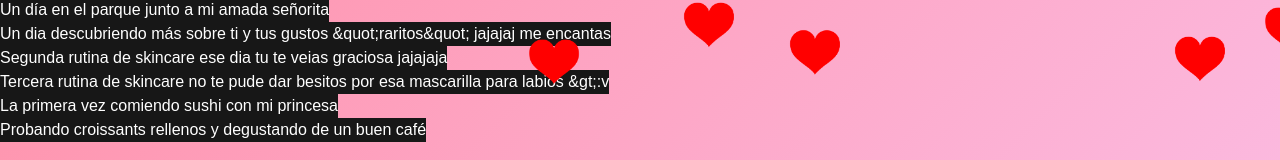
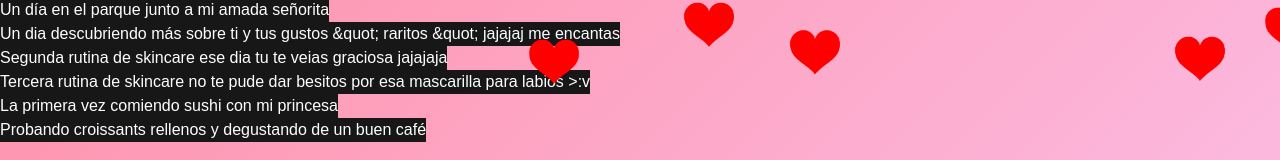
Before and after one commit to AndHz/newyear, a Next.js app in the folder newyear-s/: page / in a window 1280 px wide. Shown: the part 233-393 px from the top of the page. Built offline with nearby package versions, Linux system fonts and the light colour scheme.

Commit message:
ultimo comillas

```diff
--- a/newyear-s/src/app/page.tsx
+++ b/newyear-s/src/app/page.tsx
@@ -9,11 +9,11 @@ export default function Home() {
   const images = [
     { src: "/photo1.jpg", alt: "Foto 1", text: "La primera captura que te tome jijiji", width: 600, height: 400 },
     { src: "/photo2.jpg", alt: "Foto 2", text: "La primera rutina de skincare o mascarillas (no tengo mi foto sorry)", width: 600, height: 400 },
-    { src: "/photo3.jpg", alt: "Foto 3", text: "Nuestro primer mes y &quot;cena&quot; juntos", width: 600, height: 400 },
+    { src: "/photo3.jpg", alt: "Foto 3", text: "Nuestro primer mes y &quot; cena &quot; juntos", width: 600, height: 400 },
     { src: "/photo4.jpg", alt: "Foto 4", text: "Un día en el parque junto a mi amada señorita", width: 600, height: 400 },
-    { src: "/photo5.jpg", alt: "Foto 5", text: "Un dia descubriendo más sobre ti y tus gustos &quot;raritos&quot; jajajaj me encantas", width: 600, height: 400 },
+    { src: "/photo5.jpg", alt: "Foto 5", text: "Un dia descubriendo más sobre ti y tus gustos &quot; raritos &quot; jajajaj me encantas", width: 600, height: 400 },
     { src: "/photo6.jpg", alt: "Foto 6", text: "Segunda rutina de skincare ese dia tu te veias graciosa jajajaja", width: 600, height: 400 },
-    { src: "/photo7.jpg", alt: "Foto 7", text: "Tercera rutina de skincare no te pude dar besitos por esa mascarilla para labios &gt;:v", width: 600, height: 400 },
+    { src: "/photo7.jpg", alt: "Foto 7", text: "Tercera rutina de skincare no te pude dar besitos por esa mascarilla para labios >:v", width: 600, height: 400 },
     { src: "/photo8.jpg", alt: "Foto 8", text: "La primera vez comiendo sushi con mi princesa", width: 600, height: 400 },
     { src: "/photo9.jpg", alt: "Foto 9", text: "Probando croissants rellenos y degustando de un buen café", width: 600, height: 400 },
   ];
```
